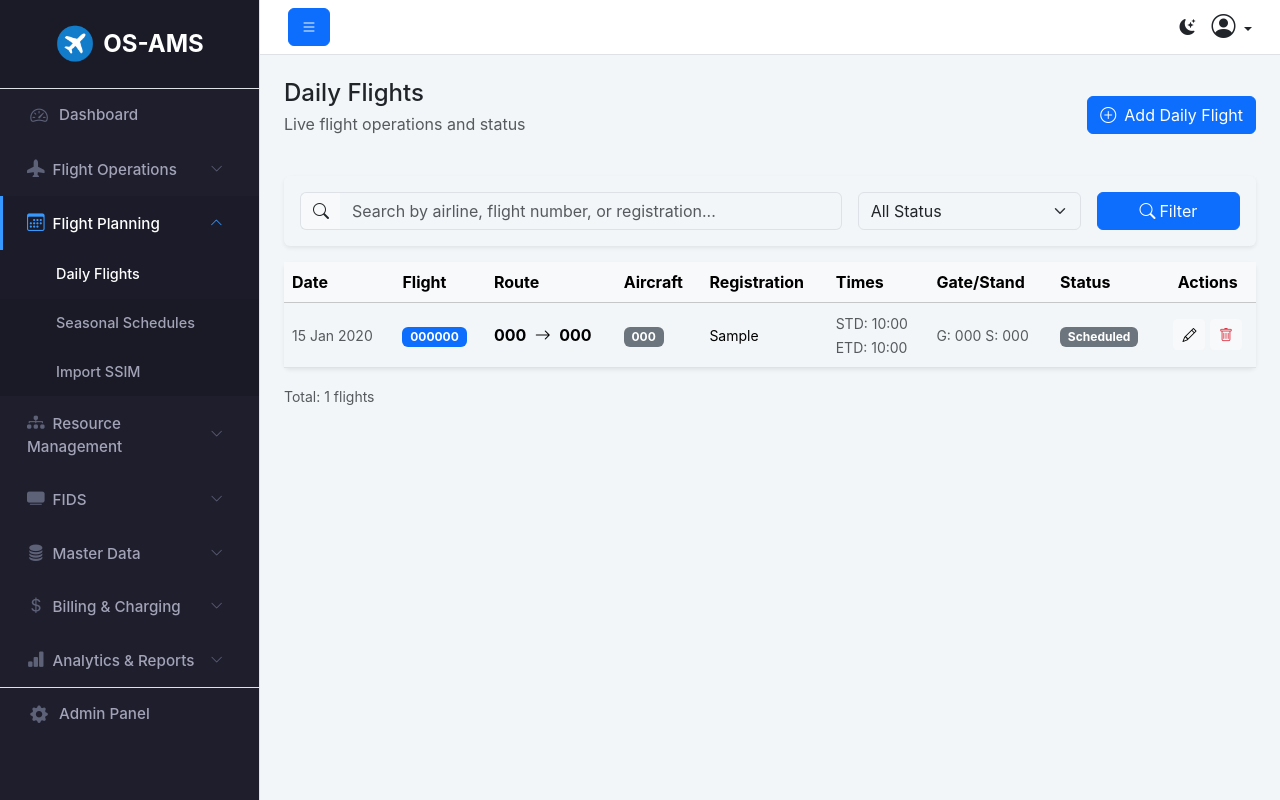
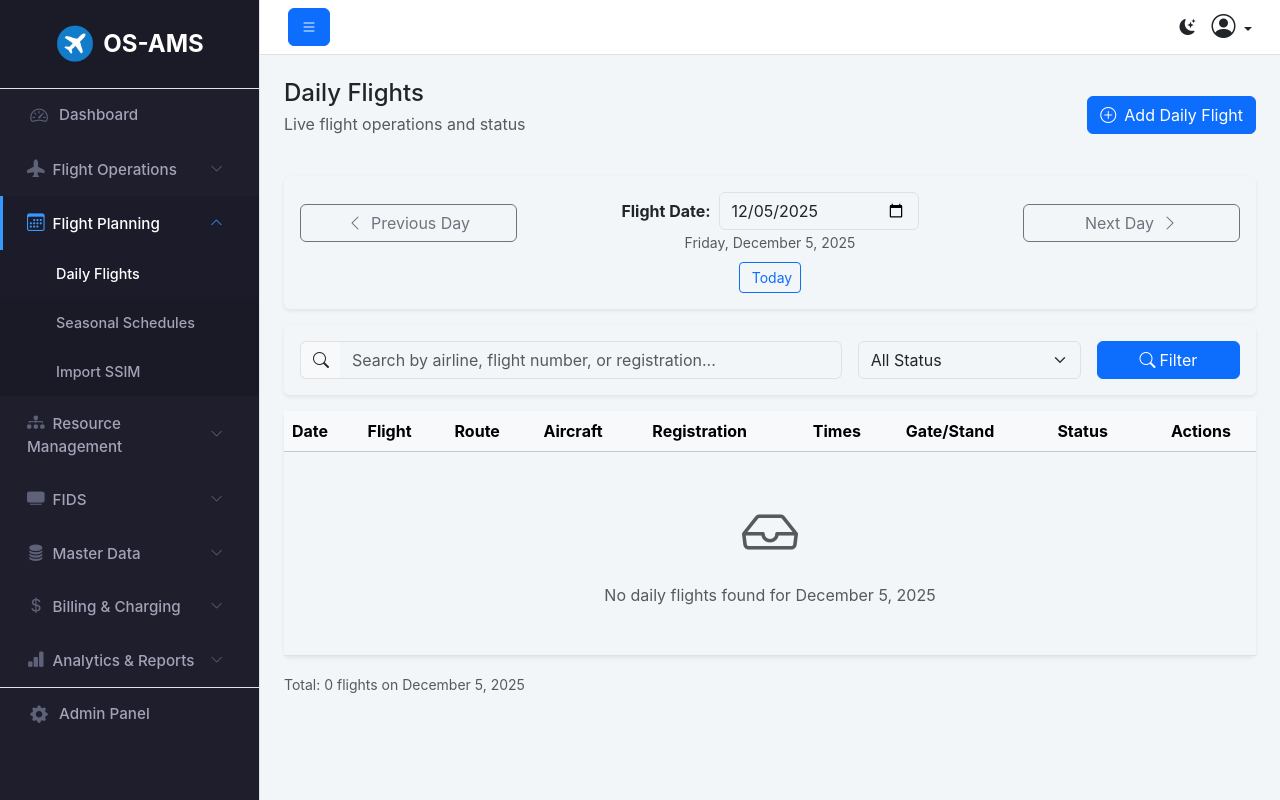
Before and after one commit to Iotonix/osams, a Django app: page /flight-ops/daily-flights/ in a window 1280 px wide. Run offline with Django 5.2, Linux system fonts and the light colour scheme; a user stored in the database is signed in; tables that the repository leaves empty hold one stand-in row (values such as "Sample post"); some libraries are stand-ins or nearby versions.

Commit message:
Enhance Daily Flight Management: Optimize form loading, add date filtering, and improve UI for daily flight list

```diff
--- a/flight_ops/management/commands/propagate_schedule_changes.py
+++ b/flight_ops/management/commands/propagate_schedule_changes.py
@@ -3,9 +3,9 @@
 from django.core.management.base import BaseCommand
 from django.db import transaction
 from django.utils import timezone
+from schedules.models import SeasonalFlight
 
 from flight_ops.models import DailyFlight
-from schedules.models import SeasonalFlight
 
 
 class Command(BaseCommand):
--- a/flight_ops/views/daily_flights.py
+++ b/flight_ops/views/daily_flights.py
@@ -1,3 +1,4 @@
+import logging
 from django.contrib import messages
 from django.contrib.auth.decorators import login_required
 from django.db.models import Q
@@ -7,12 +8,28 @@
 from ..forms import DailyFlightForm
 from ..models import DailyFlight
 
+logger = logging.getLogger(__name__)
+
 
 @login_required
 def daily_flight_list(request):
     """Display list of all daily flights with search"""
+    from datetime import date, timedelta
+
     search_query = request.GET.get("search", "")
     status_filter = request.GET.get("status", "")
+    date_filter = request.GET.get("date", "")
+
+    # Parse date filter (default to today)
+    if date_filter:
+        try:
+            from datetime import datetime
+
+            selected_date = datetime.strptime(date_filter, "%Y-%m-%d").date()
+        except ValueError:
+            selected_date = date.today()
+    else:
+        selected_date = date.today()
 
     daily_flights = DailyFlight.objects.select_related(
         "airline",
@@ -24,6 +41,9 @@
         "carousel",
         "schedule",
     ).prefetch_related("checkin_counters")
+
+    # Filter by selected date
+    daily_flights = daily_flights.filter(date_of_operation=selected_date)
 
     # Apply search filter if provided
     if search_query:
@@ -39,7 +59,13 @@
     if status_filter:
         daily_flights = daily_flights.filter(status=status_filter)
 
-    daily_flights = daily_flights.order_by("-date_of_operation", "stod", "airline", "flight_number")
+    daily_flights = daily_flights.order_by("stod", "airline", "flight_number")
+
+    # Calculate prev/next dates
+    prev_date = selected_date - timedelta(days=1)
+    next_date = selected_date + timedelta(days=1)
+
+    logger.info(f"Daily flight list view loaded: {daily_flights.count()} flights for {selected_date}")
 
     return render(
         request,
@@ -48,6 +74,9 @@
             "daily_flights": daily_flights,
             "search_query": search_query,
             "status_filter": status_filter,
+            "selected_date": selected_date,
+            "prev_date": prev_date,
+            "next_date": next_date,
             "status_choices": DailyFlight.STATUS_CHOICES,
         },
     )
@@ -65,9 +94,12 @@
                 request,
                 f"Daily Flight '{daily_flight.airline.iata_code}{daily_flight.flight_number}' created successfully.",
             )
+            logger.info(f"Daily flight created: {daily_flight.airline.iata_code}{daily_flight.flight_number} by {request.user}")
             return redirect("flight_ops:daily_flight_list")
     else:
         form = DailyFlightForm()
+
+    logger.info(f"Add daily flight form loaded for user {request.user}")
 
     return render(
         request,
@@ -80,7 +112,12 @@
 @require_http_methods(["GET", "POST"])
 def edit_daily_flight(request, pk):
     """Handle GET (render form with instance) and POST (update daily flight)"""
-    daily_flight = get_object_or_404(DailyFlight, pk=pk)
+    daily_flight = get_object_or_404(
+        DailyFlight.objects.select_related("airline", "origin", "destination", "aircraft_type", "gate", "stand", "carousel", "schedule").prefetch_related(
+            "checkin_counters"
+        ),
+        pk=pk,
+    )
 
     if request.method == "POST":
         form = DailyFlightForm(request.POST, instance=daily_flight)
@@ -95,9 +132,12 @@
                 request,
                 f"Daily Flight '{daily_flight.airline.iata_code}{daily_flight.flight_number}' updated successfully.",
             )
+            logger.info(f"Daily flight updated: {daily_flight.airline.iata_code}{daily_flight.flight_number} (pk={pk}) by {request.user}")
             return redirect("flight_ops:daily_flight_list")
     else:
         form = DailyFlightForm(instance=daily_flight)
+
+    logger.info(f"Edit daily flight form loaded: {daily_flight.airline.iata_code}{daily_flight.flight_number} (pk={pk}) for user {request.user}")
 
     return render(
         request,
--- a/templates/flight_ops/daily_flight_list.html
+++ b/templates/flight_ops/daily_flight_list.html
@@ -13,10 +13,53 @@
     </a>
 </div>
 
+<!-- Date Navigation -->
+<div class="card shadow-sm border-0 mb-3">
+    <div class="card-body">
+        <div class="row align-items-center">
+            <div class="col-md-3">
+                <a href="?date={{ prev_date|date:'Y-m-d' }}{% if search_query %}&search={{ search_query }}{% endif %}{% if status_filter %}&status={{ status_filter }}{% endif %}"
+                   class="btn btn-outline-secondary w-100">
+                    <i class="bi bi-chevron-left me-2"></i>Previous Day
+                </a>
+            </div>
+            <div class="col-md-6 text-center">
+                <form method="get" class="d-flex justify-content-center align-items-center gap-2">
+                    <label for="date" class="form-label mb-0 fw-bold">Flight Date:</label>
+                    <input type="date"
+                           id="date"
+                           name="date"
+                           class="form-control"
+                           style="max-width: 200px;"
+                           value="{{ selected_date|date:'Y-m-d' }}"
+                           onchange="this.form.submit()">
+                    {% if search_query %}<input type="hidden" name="search" value="{{ search_query }}">{% endif %}
+                    {% if status_filter %}<input type="hidden" name="status" value="{{ status_filter }}">{% endif %}
+                </form>
+                <small class="text-muted">
+                    {{ selected_date|date:"l, F j, Y" }}
+                </small>
+            </div>
+            <div class="col-md-3">
+                <a href="?date={{ next_date|date:'Y-m-d' }}{% if search_query %}&search={{ search_query }}{% endif %}{% if status_filter %}&status={{ status_filter }}{% endif %}"
+                   class="btn btn-outline-secondary w-100">
+                    Next Day<i class="bi bi-chevron-right ms-2"></i>
+                </a>
+            </div>
+        </div>
+        <div class="mt-2 text-center">
+            <a href="?date={{ selected_date|date:'Y-m-d' }}" class="btn btn-sm btn-outline-primary">
+                <i class="bi bi-calendar-today me-1"></i>Today
+            </a>
+        </div>
+    </div>
+</div>
+
 <!-- Search and Filter Bar -->
 <div class="card shadow-sm border-0 mb-3">
     <div class="card-body">
         <form method="get" class="row g-3">
+            <input type="hidden" name="date" value="{{ selected_date|date:'Y-m-d' }}">
             <div class="col-md-7">
                 <div class="input-group">
                     <span class="input-group-text bg-light border-end-0">
@@ -45,7 +88,7 @@
         </form>
         {% if search_query or status_filter %}
         <div class="mt-2">
-            <a href="{% url 'flight_ops:daily_flight_list' %}" class="btn btn-sm btn-outline-secondary">
+            <a href="?date={{ selected_date|date:'Y-m-d' }}" class="btn btn-sm btn-outline-secondary">
                 <i class="bi bi-x-circle me-1"></i>Clear Filters
             </a>
         </div>
@@ -75,10 +118,13 @@
                         {% for flight in daily_flights %}
                         <tr>
                             <td>
-                                <small class="text-muted">{{ flight.date_of_operation|date:"d M Y" }}</small>
+                                <small class="text-muted">{{ flight.stod|date:"H:i" }}</small>
                             </td>
                             <td>
                                 <span class="badge bg-primary">{{ flight.airline.iata_code }}{{ flight.flight_number }}</span>
+                                {% if flight.is_manually_modified %}
+                                <i class="bi bi-pencil-fill text-warning ms-1" title="Manually modified"></i>
+                                {% endif %}
                             </td>
                             <td>
                                 <strong>{{ flight.origin.iata_code }}</strong>
@@ -97,8 +143,8 @@
                             </td>
                             <td>
                                 <small class="text-muted">
-                                    STD: {{ flight.stod|date:"H:i" }}<br>
-                                    {% if flight.etod %}ETD: {{ flight.etod|date:"H:i" }}{% endif %}
+                                    STA: {{ flight.stoa|date:"H:i" }}
+                                    {% if flight.etoa %}<br>ETA: {{ flight.etoa|date:"H:i" }}{% endif %}
                                 </small>
                             </td>
                             <td>
@@ -141,7 +187,7 @@
                         <tr>
                             <td colspan="9" class="text-center py-5 text-muted">
                                 <i class="bi bi-inbox display-4 d-block mb-3"></i>
-                                No daily flights found
+                                No daily flights found for {{ selected_date|date:"F j, Y" }}
                             </td>
                         </tr>
                         {% endfor %}
@@ -152,7 +198,7 @@
     </div>
 
     <div class="mt-3 text-muted">
-        <small>Total: {{ daily_flights.count }} flights</small>
+        <small>Total: {{ daily_flights.count }} flights on {{ selected_date|date:"F j, Y" }}</small>
     </div>
 </div>
 {% endblock %}
```
Also changed, not shown: flight_ops/forms.py (+47 -0 lines).
